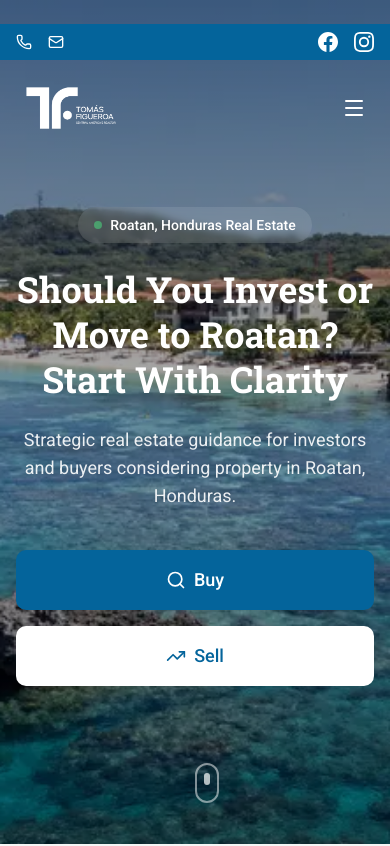
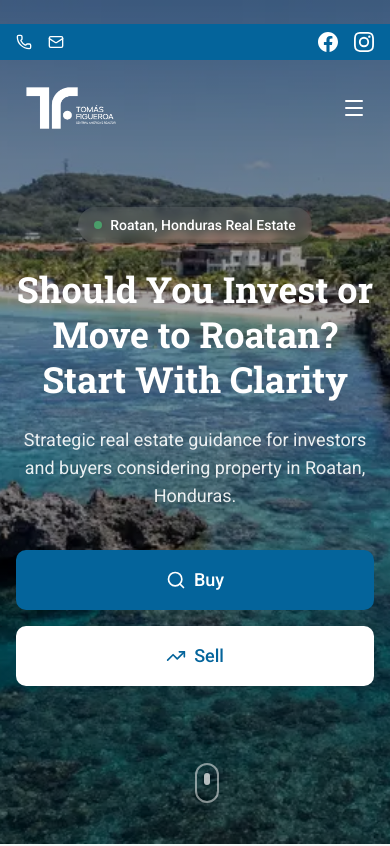
Before and after one commit to tomasfigueroa27/tomas-website, a React (Vite) app: page /new-developments in a window 390 px wide. Shown: the top 846 px of the page. Built offline with nearby package versions, Linux system fonts and the light colour scheme.

Commit message:
Improve mobile performance

```diff
--- a/src/sections/Hero.tsx
+++ b/src/sections/Hero.tsx
@@ -1,21 +1,6 @@
-import { useEffect, useRef, useState } from 'react';
 import { Search, TrendingUp } from 'lucide-react';
 
 const Hero = () => {
-  const heroRef = useRef<HTMLDivElement>(null);
-  const [offset, setOffset] = useState(0);
-
-  useEffect(() => {
-    const handleScroll = () => {
-      if (heroRef.current) {
-        const scrolled = window.scrollY;
-        setOffset(scrolled * 0.5);
-      }
-    };
-    window.addEventListener('scroll', handleScroll, { passive: true });
-    return () => window.removeEventListener('scroll', handleScroll);
-  }, []);
-
   const scrollToSection = (id: string) => {
     const element = document.getElementById(id);
     if (element) {
@@ -26,19 +11,18 @@
   return (
     <section
       id="hero"
-      ref={heroRef}
       className="relative w-full min-h-screen flex items-center justify-center overflow-hidden"
     >
-      {/* Background Image with Parallax */}
-      <div
-        className="absolute inset-0 w-full h-[120%]"
-        style={{ transform: `translateY(${offset}px)` }}
-      >
+      {/* Background Image — static, no JS parallax */}
+      <div className="absolute inset-0 w-full h-full">
         <img
           src="/hero-bg.webp"
           alt="Roatan beach aerial view"
           className="w-full h-full object-cover"
           fetchPriority="high"
+          decoding="async"
+          width="1920"
+          height="1080"
         />
         <div className="absolute inset-0 bg-gradient-to-b from-black/50 via-black/30 to-black/60" />
       </div>
@@ -48,7 +32,7 @@
         <div className="max-w-4xl mx-auto">
           {/* Badge */}
           <div className="inline-flex items-center gap-2 bg-white/10 backdrop-blur-sm px-4 py-2 rounded-full mb-6">
-            <span className="w-2 h-2 bg-green-400 rounded-full animate-pulse" />
+            <span className="w-2 h-2 bg-green-400 rounded-full motion-safe:animate-pulse" />
             <span className="text-sm font-medium">Roatan, Honduras Real Estate</span>
           </div>
 
@@ -86,7 +70,7 @@
       </div>
 
       {/* Scroll Indicator */}
-      <div className="absolute bottom-8 left-1/2 -translate-x-1/2 animate-bounce">
+      <div className="absolute bottom-8 left-1/2 -translate-x-1/2 motion-safe:animate-bounce">
         <div className="w-6 h-10 border-2 border-white/50 rounded-full flex justify-center pt-2">
           <div className="w-1.5 h-3 bg-white/70 rounded-full" />
         </div>
```
